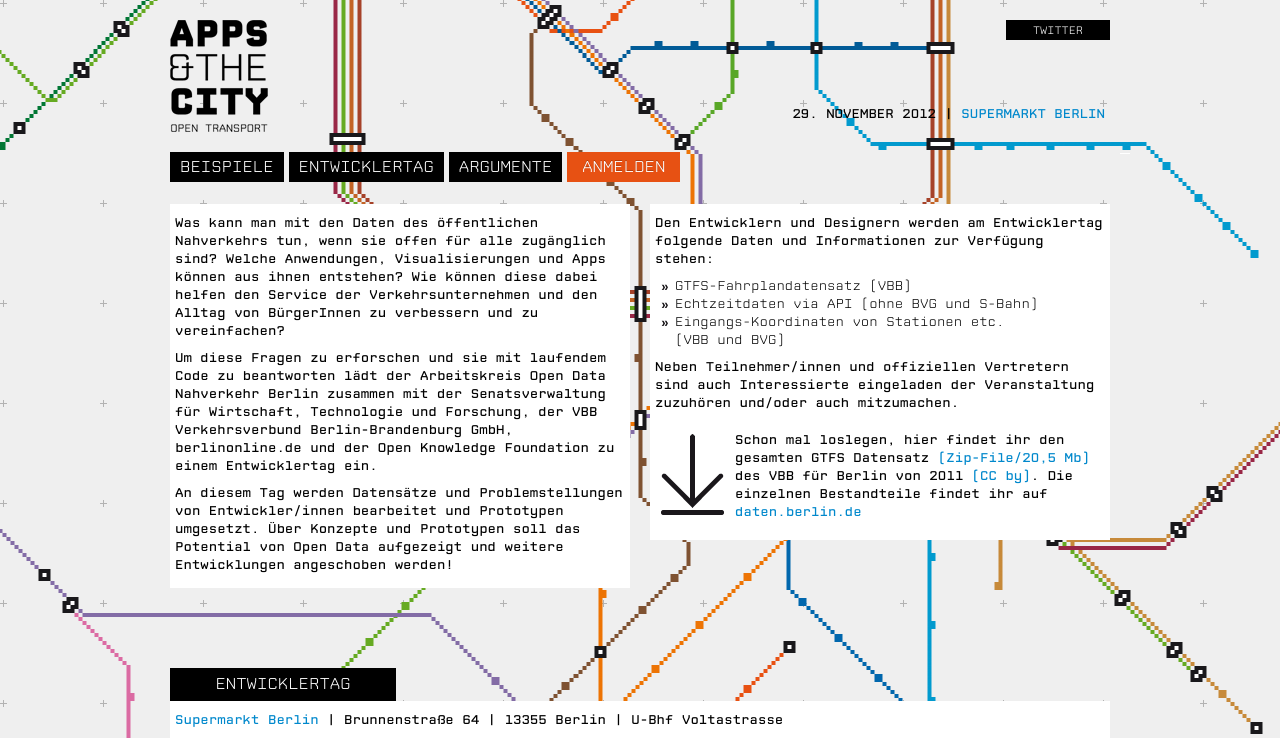
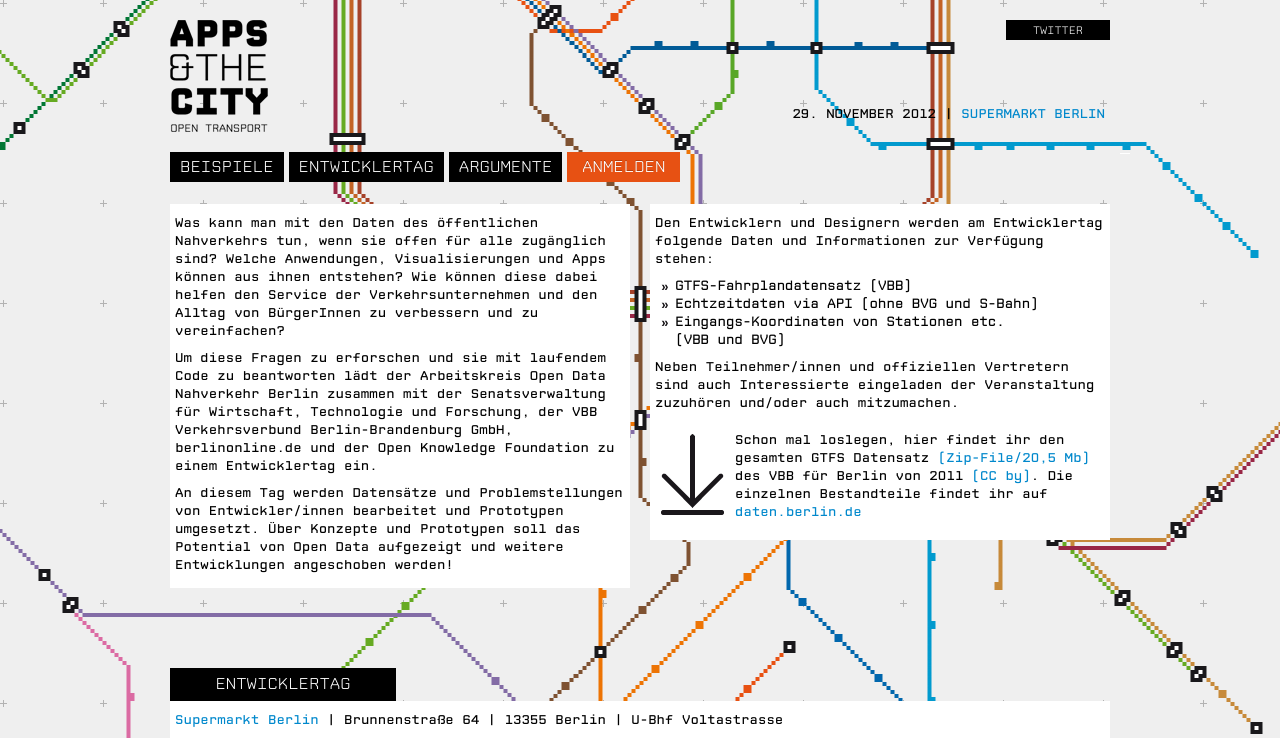
Before and after one commit to okfde/berlin.appsandthecity, a Jekyll site: the page built from index.html, in a window 1280 px wide. Shown: the top 738 px of the page. Built offline with Jekyll 4.4.1, drawn with Linux system fonts in a browser that asks for light colours; nearby versions of some CDN libraries; Markdown is read by kramdown in place of the engine named in the settings; grey boxes are pictures that could not be loaded.

Commit message:
Updated index.html

```diff
--- a/index.html
+++ b/index.html
@@ -11,7 +11,7 @@ title: Willkommen
   </div>
   <div class="span6">
     <p>Den Entwicklern und Designern werden am Entwicklertag folgende Daten und Informationen zur Verfügung stehen:</p>
-    <ul>
+    <ul style="font-weight:bold;">
       <li>GTFS-Fahrplandatensatz (VBB)</li>
       <li>Echtzeitdaten via API (ohne BVG und S-Bahn)</li>
       <li>Eingangs-Koordinaten von Stationen etc. <br>(VBB und BVG)</li>
```
